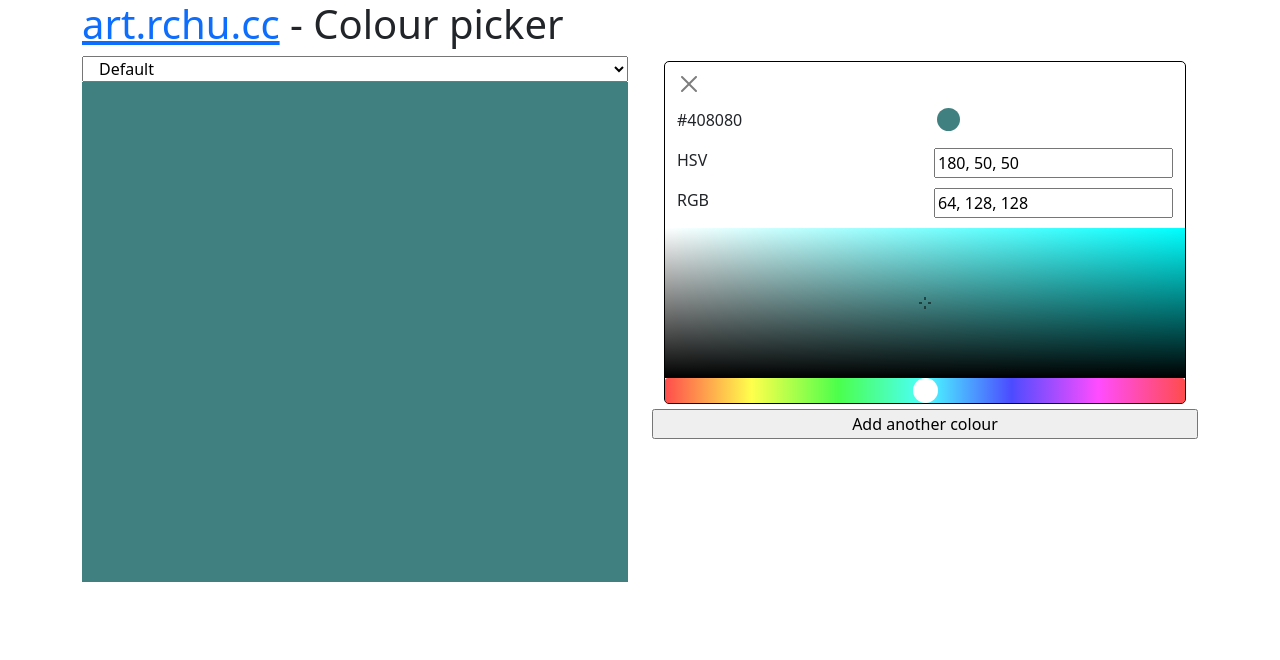
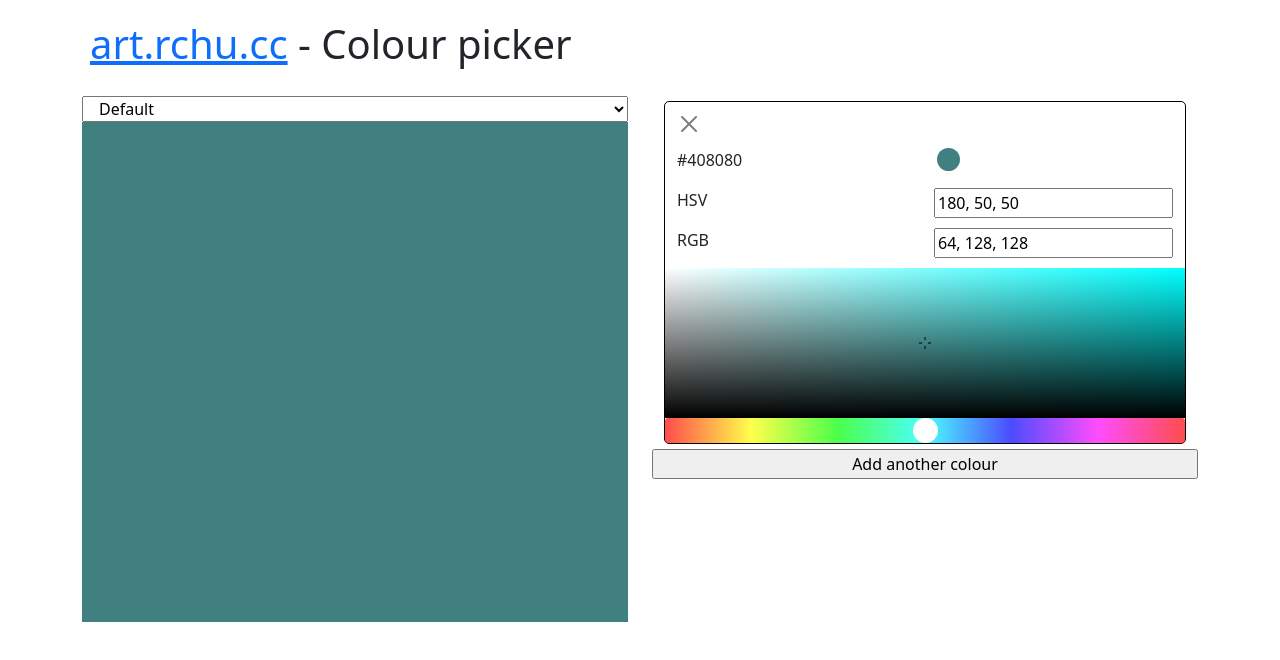
Before and after one commit to Bracktus/colour-picker, a React (Create React App) app: page / in a window 1280 px wide. Shown: the top 660 px of the page. Built offline with nearby package versions, Linux system fonts and the light colour scheme.

Commit message:
add padding to title

```diff
--- a/src/App.tsx
+++ b/src/App.tsx
@@ -11,7 +11,7 @@ const App = () => {
     <Container>
 
       <Row>
-          <h1><a href="https://art.rchu.cc">art.rchu.cc</a> - Colour picker</h1>
+          <h1 style={{padding: "20px" }}><a href="https://art.rchu.cc">art.rchu.cc</a> - Colour picker</h1>
       </Row>
 
       <Row>
```
